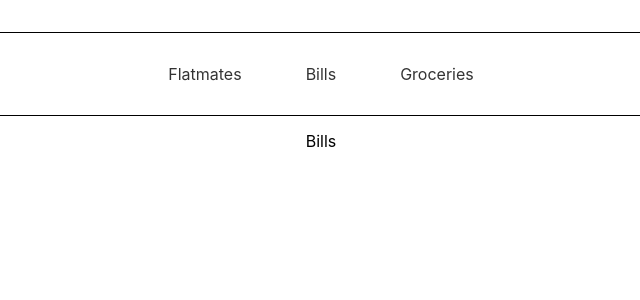
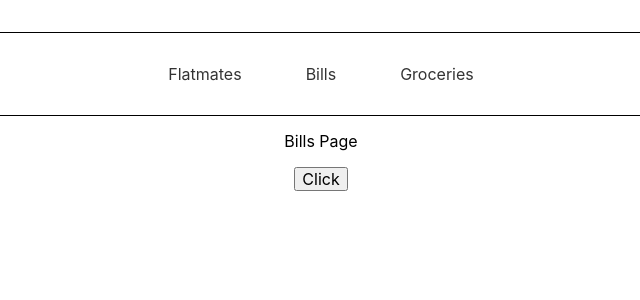
Before and after one commit to shalevshir/mates, a React (Create React App) app: page / in a window 1280 px wide. Both pictures are taken after a click on the element "Bills". Shown: the top 300 px of the page, without its empty margins (319-959 px from the left). Built offline with nearby package versions, Linux system fonts and the light colour scheme.

Commit message:
test redux

```diff
--- a/package.json
+++ b/package.json
@@ -5,7 +5,9 @@
   "dependencies": {
     "react": "^16.8.6",
     "react-dom": "^16.8.6",
+    "react-redux": "^7.1.0",
     "react-scripts": "3.0.1",
+    "redux": "^4.0.1",
     "tachyons": "^4.11.1"
   },
   "scripts": {
--- a/src/App.js
+++ b/src/App.js
@@ -5,11 +5,15 @@ import './App.css';
 
 
 class App extends React.Component {
-  state= {
-    section:'groceries'
+  constructor(props){
+    super(props)
+    this.state = {
+      section: 'groceries'
+    }
   }
+
   onSectionChange(section){
-    this.setState({section:section})
+    this.setState({section: section})
   }
 
   render (){
--- a/src/components/Bills.js
+++ b/src/components/Bills.js
@@ -1,6 +1,26 @@
 import React from 'react'
+import {connect} from 'react-redux'
 
-const Bills = () =>{
-    return<p>Bills</p>
+const Bills = (props) =>{
+    console.log(props)
+    return(
+        <div>
+            <p>{props.test}{props.count>0?props.count:undefined}</p>
+            <button onClick={props.onClick}>Click</button>
+        </div>
+        )
 }
-export default Bills
+
+const mapStateToProps = (state) =>{
+    return {
+        test:state.test,
+        count:state.count
+    }
+}
+
+const mapDispatchToProps = dispatch =>{
+    return{
+        onClick: ()=> dispatch({type:'CLICK'})
+    }
+}
+export default connect(mapStateToProps, mapDispatchToProps)(Bills)
--- a/src/components/Groceries/Groceries.js
+++ b/src/components/Groceries/Groceries.js
@@ -10,7 +10,7 @@ class Groceries extends Component {
                 isBought:false
             },
             {
-                product:'cofee',
+                product:'coffee',
                 id:'456',
                 isBought:false
             }
--- a/src/index.js
+++ b/src/index.js
@@ -4,9 +4,12 @@ import './index.css';
 import App from './App';
 import * as serviceWorker from './serviceWorker';
 import 'tachyons';
+import { createStore } from 'redux'
+import { Provider } from 'react-redux'
+import reducer from './store/reducer'
+const store = createStore(reducer)
 
-
-ReactDOM.render(<App />, document.getElementById('root'));
+ReactDOM.render(<Provider store ={store}><App /></Provider>, document.getElementById('root'));
 
 // If you want your app to work offline and load faster, you can change
 // unregister() to register() below. Note this comes with some pitfalls.
--- /dev/null
+++ b/src/store/reducer.js
@@ -0,0 +1,13 @@
+const initialState = {
+    test:'Bills Page',
+    count:0
+}
+
+const reducer = (state = initialState, action)=>{
+    if(action.type==='CLICK'){
+        return{test:'Clicked!!',count:state.count +1}
+    }
+    return state
+}
+
+export default reducer
```
Also changed, not shown: 1 other file (tests, documents, lock files or other folders).
